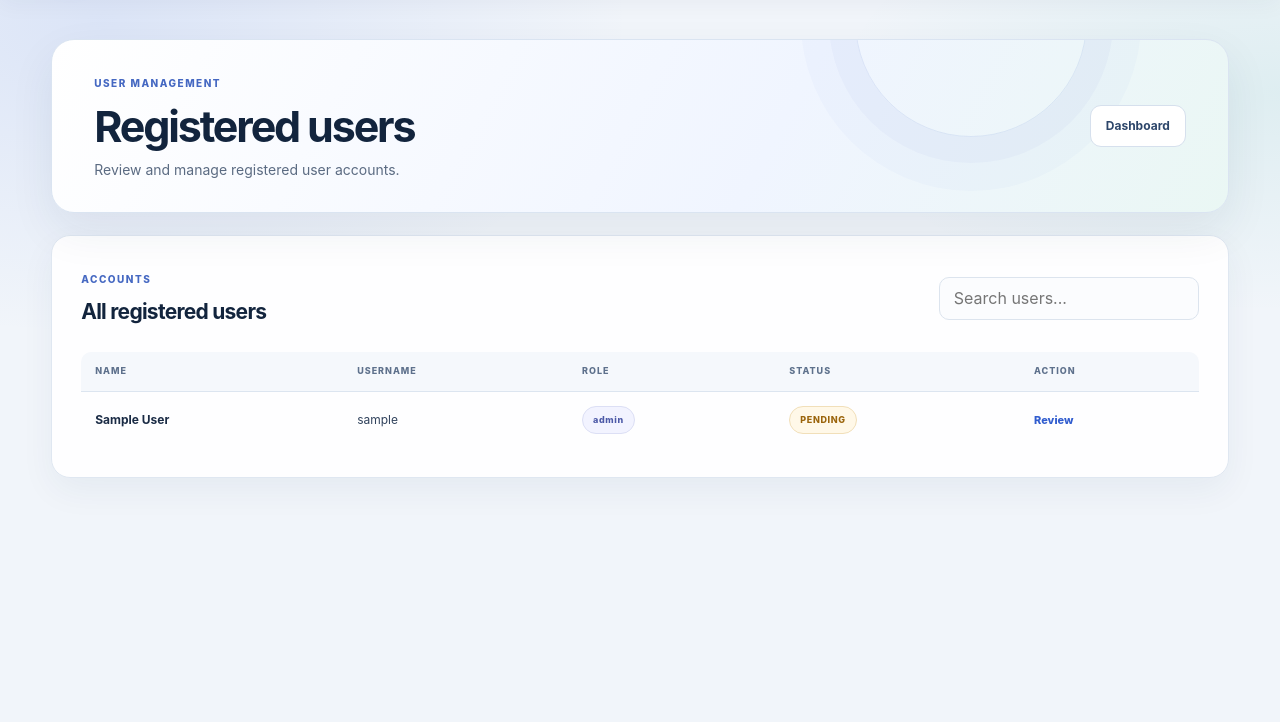
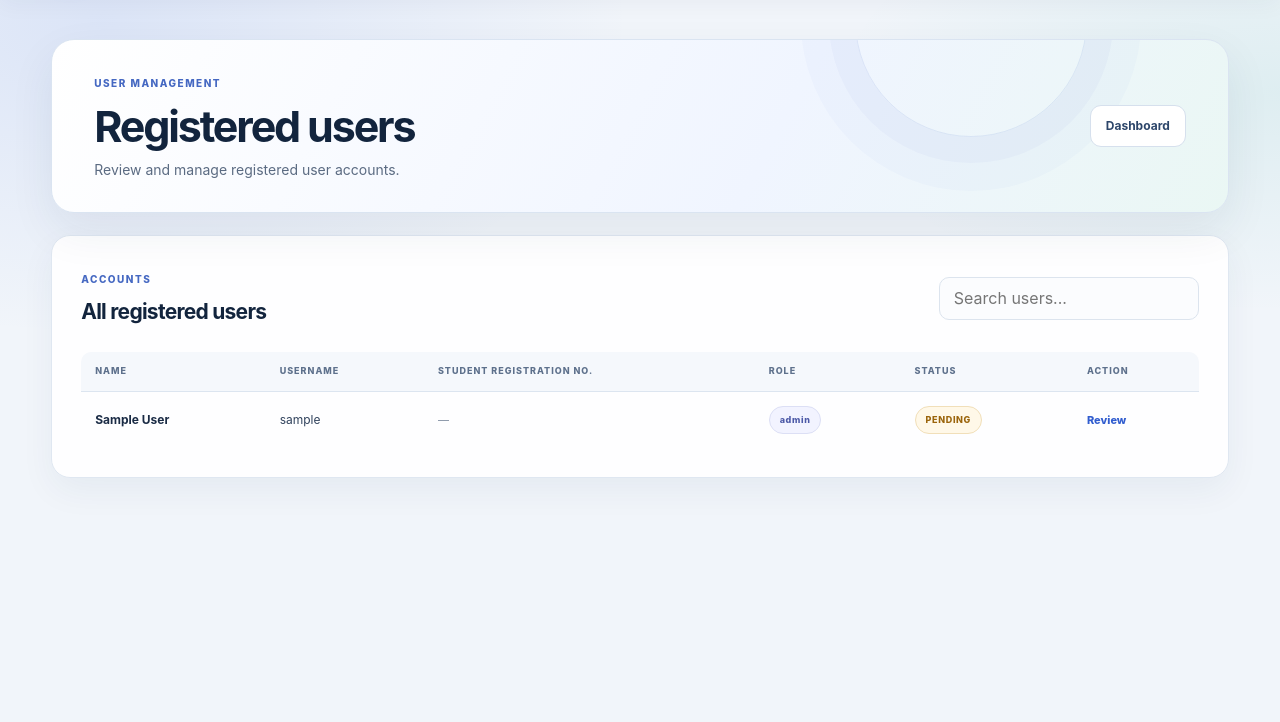
Before and after one commit to shivamsingh123100-oss/FaceSecure_MFA_RBAC, a Flask app: template templates/admin/users.html in a window 1280 px wide. Shown: the part 78-800 px from the top of the page. Run offline with Flask 3, Linux system fonts and the light colour scheme; the template is opened without the code that fills it: most values are stand-ins (such as "Sample title", 1, 10 or a date in 2020); some libraries are stand-ins or nearby versions.

Commit message:
Fix student credentials and result publishing: templates/admin/users.html

```diff
--- a/templates/admin/users.html
+++ b/templates/admin/users.html
@@ -68,6 +68,7 @@ Manage Users | FaceSecure
                         <tr>
                             <th>Name</th>
                             <th>Username</th>
+                            <th>Student registration no.</th>
                             <th>Role</th>
                             <th>Status</th>
                             <th>Action</th>
@@ -89,6 +90,20 @@ Manage Users | FaceSecure
 
                             <td>
                                 {{ item["username"] }}
+                            </td>
+
+                            <td>
+                                {% if item["role"] == "USER" and item["university_role"] == "STUDENT" %}
+                                    <form method="POST" action="{{ url_for('admin_users') }}" class="student-id-admin-form">
+                                        <input type="hidden" name="csrf_token" value="{{ admin_csrf_token() }}">
+                                        <input type="hidden" name="user_id" value="{{ item['id'] }}">
+                                        <label class="visually-hidden" for="student-id-{{ item['id'] }}">Registration number for {{ item['full_name'] }}</label>
+                                        <input type="text" id="student-id-{{ item['id'] }}" name="registration_number" value="{{ item['registration_number'] or '' }}" placeholder="Assign student ID" minlength="3" maxlength="32" pattern="[A-Za-z0-9][A-Za-z0-9/_-]{2,31}" required>
+                                        <button type="submit" class="button button-secondary button-small">Save ID</button>
+                                    </form>
+                                {% else %}
+                                    <span class="cell-subtitle">—</span>
+                                {% endif %}
                             </td>
 
                             <td>
```
